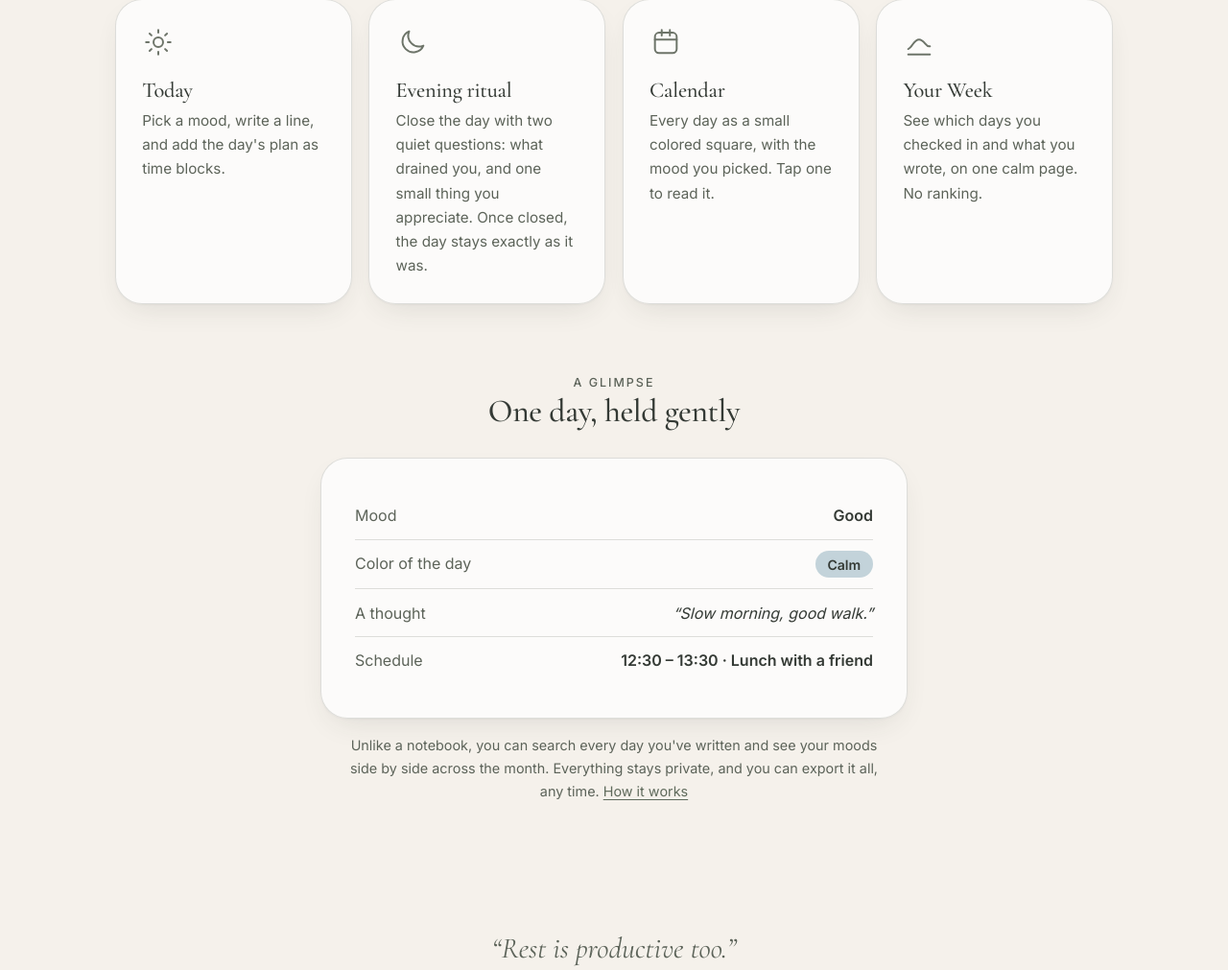
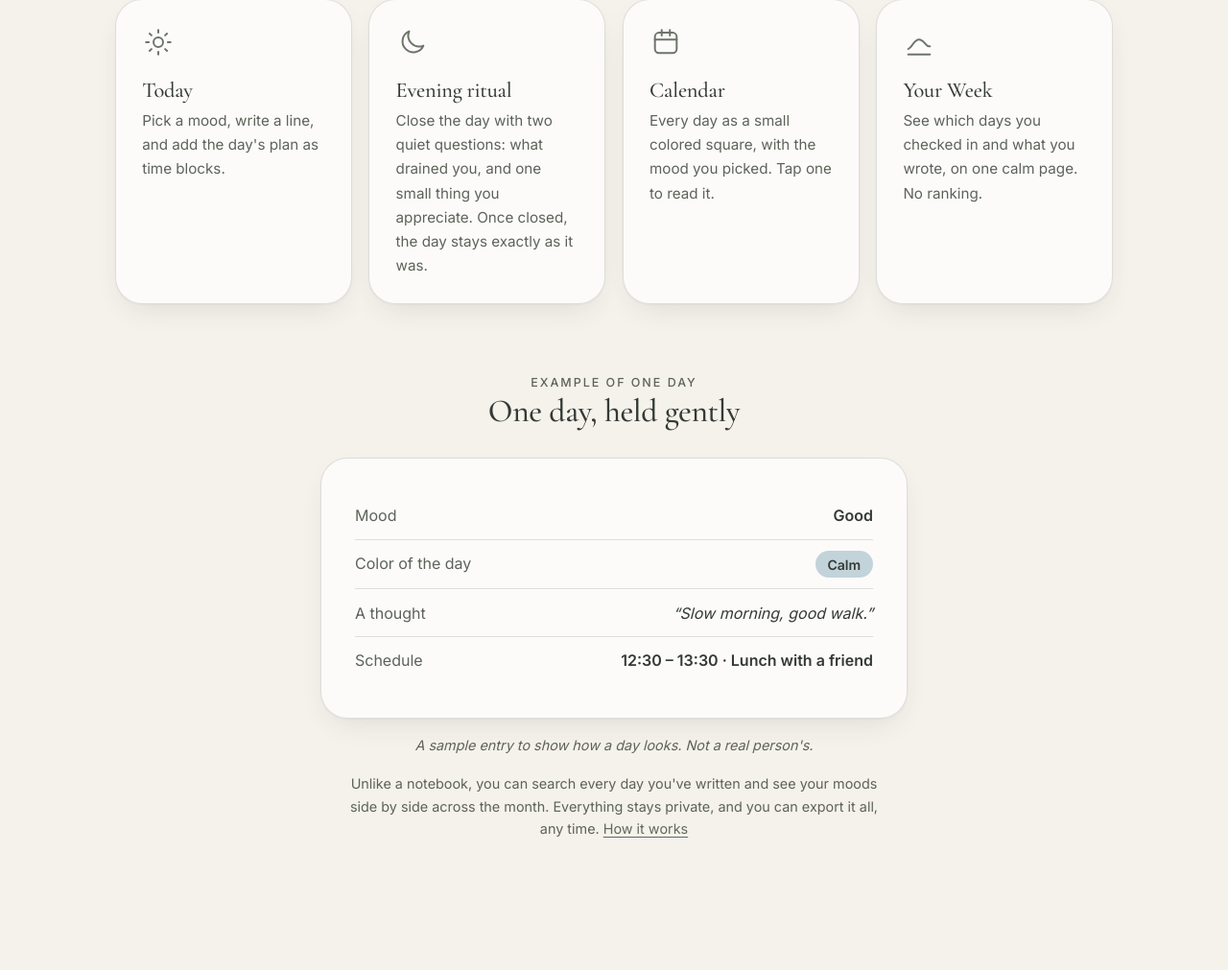
Before and after one commit to SanduAndreea22/day_planner, a Django app: page / in a window 1280 px wide. Shown: the part 1356-2367 px from the top of the page at 96% size. Run offline with Django 5.2, Linux system fonts and the light colour scheme; data comes from the database, SQL or seed files in the repository; parts of the project's set-up code (start-up, migrations or seed data) failed here and were passed over.

Commit message:
Landing: label the example day clearly as a sample
Co-Authored-By: Claude Sonnet 5.5 <noreply@anthropic.com>
Claude-Session: https://claude.ai/code/session_01Gn5nm8yv1rYHLehgJpr9be

```diff
--- a/planner/templates/planner/home.html
+++ b/planner/templates/planner/home.html
@@ -62,7 +62,7 @@
 
     <section class="section rise d3" id="example-day" aria-labelledby="example-title">
         <div class="section-head">
-            <p class="eyebrow">A glimpse</p>
+            <p class="eyebrow">Example of one day</p>
             <h2 id="example-title">One day, held gently</h2>
         </div>
         <div class="card example lift">
@@ -71,6 +71,7 @@
             <div class="example-row"><span>A thought</span><em>“Slow morning, good walk.”</em></div>
             <div class="example-row"><span>Schedule</span><strong>12:30 – 13:30 · Lunch with a friend</strong></div>
         </div>
+        <p class="cta-note" style="text-align:center; font-style:italic;">A sample entry to show how a day looks. Not a real person's.</p>
         <p class="cta-note" style="text-align:center;">Unlike a notebook, you can search every day you've written and see your moods side by side across the month. Everything stays private, and you can export it all, any time. <a href="{% url 'guide' %}">How it works</a></p>
     </section>
 
```
Also changed, not shown: planner/tests/test_home.py (+7 -0 lines).
